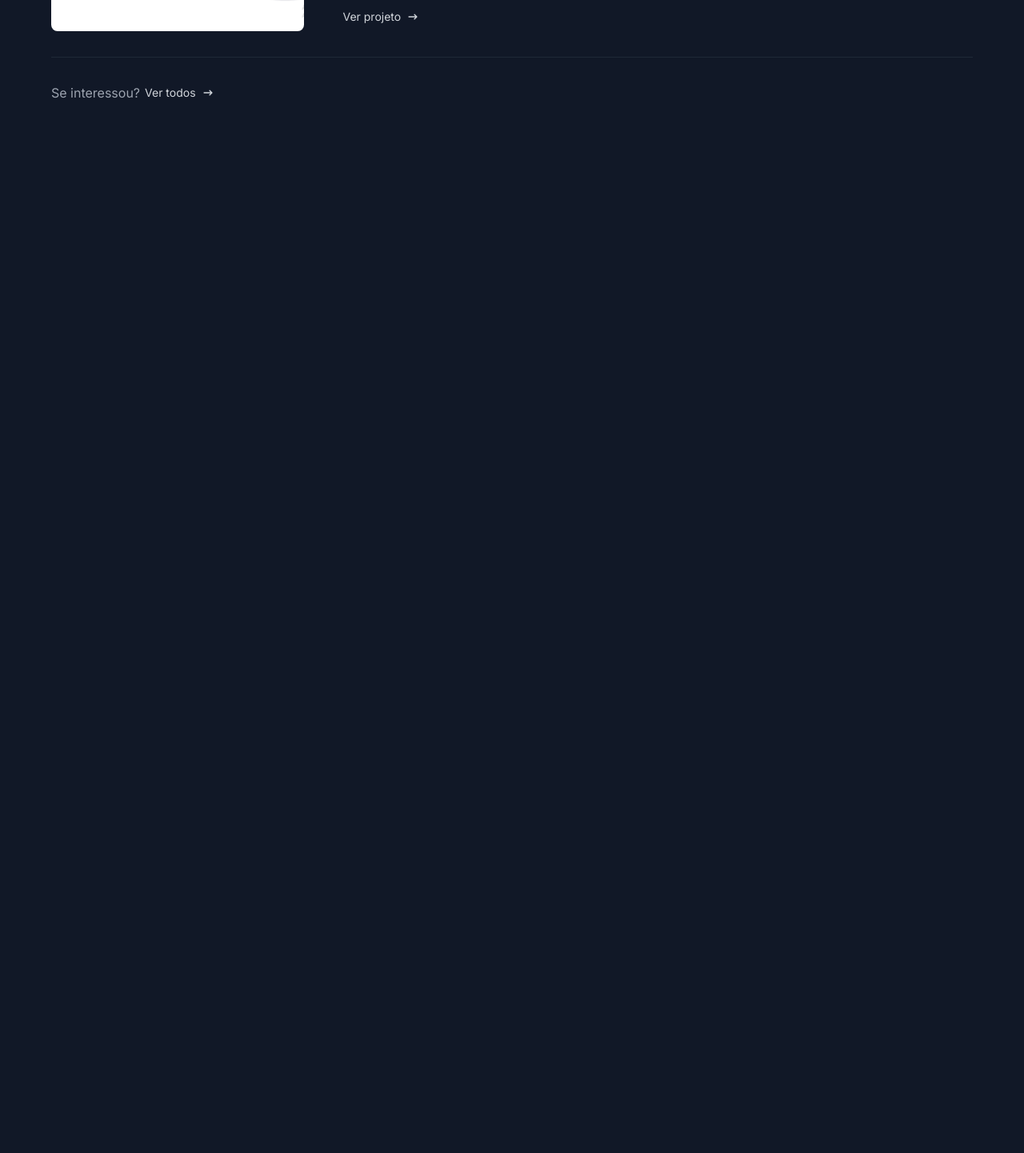
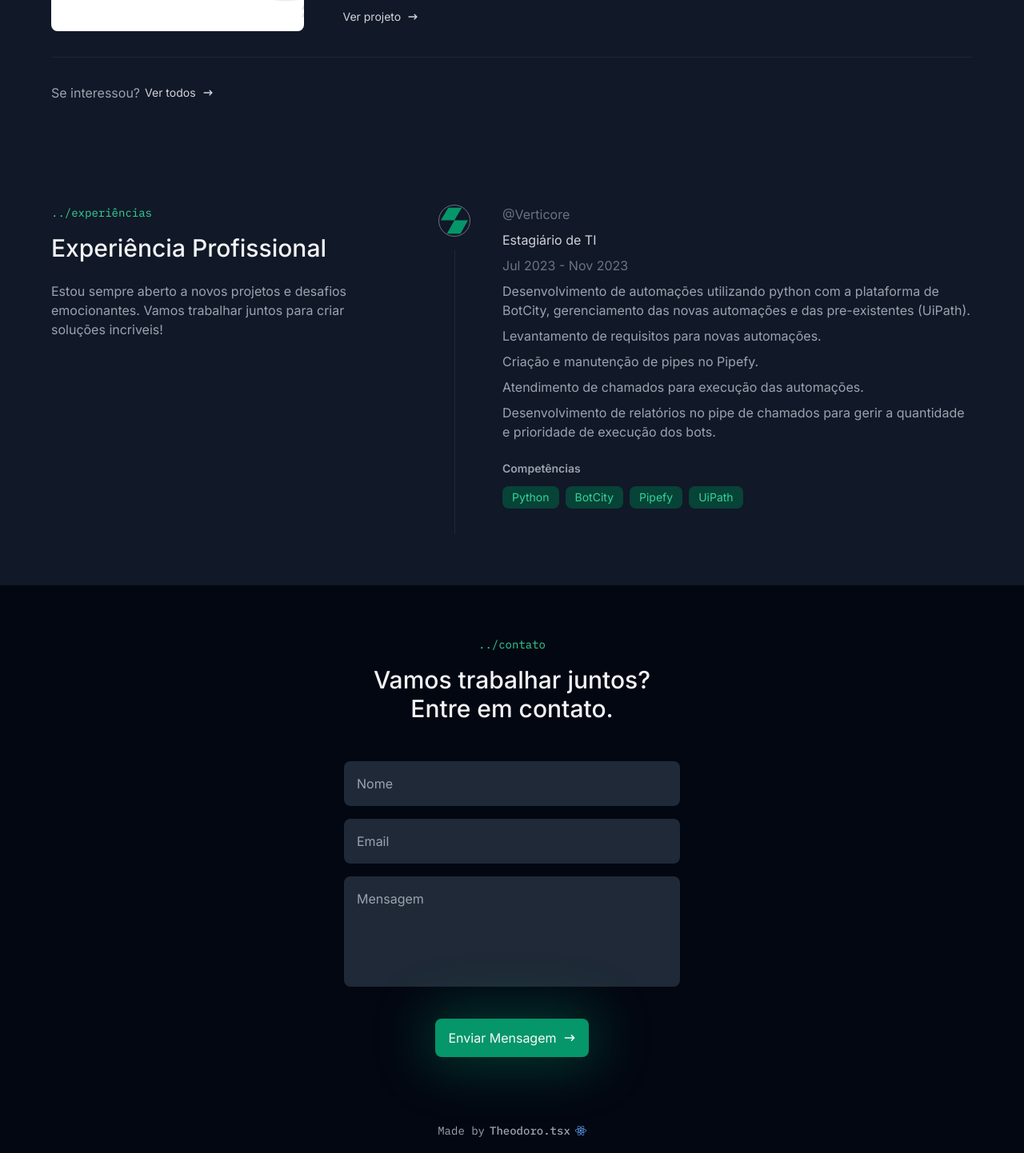
Before and after one commit to ArthurThz/portfolio-2024, a Next.js app: page / in a window 1280 px wide. Shown: the part 2459-3901 px from the top of the page at 80% size. Before the commit the page ends 2651 px from the top, so only its background shows below. Built offline with nearby package versions, Linux system fonts and the light colour scheme.

Commit message:
created contact form

```diff
--- /dev/null
+++ b/app/components/contact-form/index.tsx
@@ -0,0 +1,66 @@
+/* eslint-disable no-empty-pattern */
+/* eslint-disable prettier/prettier */
+"use client";
+import { useForm } from "react-hook-form";
+import React from "react";
+import SectionTitle from "../section-title";
+import { HiArrowNarrowRight } from "react-icons/hi";
+import Button from "../button";
+import { z } from "zod";
+import { zodResolver } from "@hookform/resolvers/zod";
+
+const ContactFormSchema = z.object({
+  name: z.string().min(3).max(100),
+  email: z.string().email(),
+  message: z.string().min(1).max(100),
+});
+
+type ContactFormData = z.infer<typeof ContactFormSchema>;
+const ContactForm = () => {
+  const { handleSubmit, register } = useForm<ContactFormData>({
+    resolver: zodResolver(ContactFormSchema),
+  });
+  const onSubmit = (data: ContactFormData) => {
+    console.log(data);
+  };
+  return (
+    <section className="py-16 px-6 md:py-34 flex items-center justify-center bg-gray-950 ">
+      <div className="w-full max-w-[420px] mx-auto">
+        <SectionTitle
+          subtitle="contato"
+          title="Vamos trabalhar juntos? Entre em contato."
+          className="items-center text-center "
+        />
+        <form
+          onSubmit={handleSubmit(onSubmit)}
+          className="mt-12 w-full flex flex-col gap-4"
+        >
+          <input
+            {...register("name")}
+            type="text"
+            placeholder="Nome"
+            className="w-full h-14 bg-gray-800 rounded-lg placeholder:text-gray-400 text-gray-50 p-4 focus:outline-none focus:ring-2 ring-emerald-600"
+          />
+          <input
+            {...register("email")}
+            type="email"
+            placeholder="Email"
+            className="w-full h-14 bg-gray-800 rounded-lg placeholder:text-gray-400 text-gray-50 p-4 focus:outline-none focus:ring-2 ring-emerald-600"
+          />
+
+          <textarea
+            {...register("message")}
+            placeholder="Mensagem"
+            className="resize-none w-full h-[138px] bg-gray-800 rounded-lg placeholder:text-gray-400 text-gray-50 p-4 focus:outline-none focus:ring-2 ring-emerald-600"
+            maxLength={500}
+          />
+          <Button className="mt-6  w-max mx-auto shadow-button">
+            Enviar Mensagem <HiArrowNarrowRight />
+          </Button>
+        </form>
+      </div>
+    </section>
+  );
+};
+
+export default ContactForm;
--- /dev/null
+++ b/app/components/footer/index.tsx
@@ -0,0 +1,16 @@
+/* eslint-disable prettier/prettier */
+import React from "react";
+import { FaReact } from "react-icons/fa";
+const Footer = () => {
+  return (
+    <footer className="h-14 w-full flex items-center justify-center bg-gray-950 ">
+      <span className="flex items-center gap-1.5 text-xs md:text-sm font-mono text-gray-400">
+        Made by
+        <strong className="font-medium ">Theodoro.tsx</strong>
+        <FaReact className="text-blue-400" />
+      </span>
+    </footer>
+  );
+};
+
+export default Footer;
--- /dev/null
+++ b/app/components/pages/home/work-experience/experice-item.tsx
@@ -0,0 +1,66 @@
+/* eslint-disable react/jsx-no-target-blank */
+/* eslint-disable prettier/prettier */
+import TechBadges from "@/app/components/tech-badges";
+import Image from "next/image";
+import React from "react";
+
+const ExperienceItem = () => {
+  return (
+    <div className="grid grid-cols-[40px,1fr] gap-4 md:gap-10">
+      <div className="flex flex-col items-center gap-4">
+        <div className="rounded-full border border-gray-500 p-0.5">
+          <Image
+            src="/images/icons/project-title-icon.svg"
+            width={40}
+            height={40}
+            className="rounded-ful"
+            alt="logo da empresa"
+          />
+        </div>
+        <div className="h-full w-[1px] bg-gray-800"></div>
+      </div>
+      <div className="">
+        <div className="flex flex-col gap-2 text-sm md:text-base">
+          <a
+            className="text-gray-500 hover:text-emerald-500 transition-colors"
+            target="_blank"
+            href="https://www.linkedin.com/company/verticoregroup/"
+          >
+            @Verticore
+          </a>
+          <h4 className="text-gray-300">Estagiário de TI</h4>
+          <span className="text-gray-500">Jul 2023 - Nov 2023</span>
+          <p className="text-gray-400">
+            Desenvolvimento de automações utilizando python com a plataforma de
+            BotCity, gerenciamento das novas automações e das pre-existentes
+            (UiPath).
+          </p>
+          <p className="text-gray-400">
+            Levantamento de requisitos para novas automações.
+          </p>
+          <p className="text-gray-400">
+            Criação e manutenção de pipes no Pipefy.
+          </p>
+          <p className="text-gray-400">
+            Atendimento de chamados para execução das automações.
+          </p>
+          <p className="text-gray-400">
+            Desenvolvimento de relatórios no pipe de chamados para gerir a
+            quantidade e prioridade de execução dos bots.
+          </p>
+        </div>
+        <p className="text-gray-400 text-sm mb-3 mt-6 font-semibold">
+          Competências
+        </p>
+        <div className="flex gap-x-2 gap-y-3 flex-wrap lg:max-w-[350px] mb-8">
+          <TechBadges name="Python" />
+          <TechBadges name="BotCity" />
+          <TechBadges name="Pipefy" />
+          <TechBadges name="UiPath" />
+        </div>
+      </div>
+    </div>
+  );
+};
+
+export default ExperienceItem;
--- /dev/null
+++ b/app/components/pages/home/work-experience/index.tsx
@@ -0,0 +1,27 @@
+/* eslint-disable prettier/prettier */
+import SectionTitle from "@/app/components/section-title";
+import React from "react";
+import ExperienceItem from "./experice-item";
+
+const WorkExperience = () => {
+  return (
+    <section className="container py-16 flex gap-10 flex-col md:flex-row md:gap-4 lg:gap-16">
+      <div className="max-w-[420px]">
+        <SectionTitle
+          subtitle="experiências"
+          title="Experiência Profissional"
+        />
+        <p className="text-gray-400 mt-6">
+          Estou sempre aberto a novos projetos e desafios emocionantes. Vamos
+          trabalhar juntos para criar soluções incriveis!
+        </p>
+      </div>
+
+      <div className="flex flex-col gap-4 ">
+        <ExperienceItem />
+      </div>
+    </section>
+  );
+};
+
+export default WorkExperience;
--- a/app/layout.tsx
+++ b/app/layout.tsx
@@ -3,6 +3,8 @@ import { Inter, IBM_Plex_Mono } from "next/font/google";
 import "./globals.css";
 import { ReactNode } from "react";
 import Header from "./components/Header";
+import ContactForm from "./components/contact-form";
+import Footer from "./components/footer";
 
 const inter = Inter({
   variable: "--font-inter",
@@ -21,6 +23,8 @@ export default function RootLayout({ children }: { children: ReactNode }) {
       <body>
         <Header />
         {children}
+        <ContactForm />
+        <Footer />
       </body>
     </html>
   );
--- a/app/page.tsx
+++ b/app/page.tsx
@@ -2,6 +2,7 @@
 import Hero from "./components/pages/home/hero-section";
 import HighlightedProjects from "./components/pages/home/highlighted-projects";
 import KnowTechs from "./components/pages/home/know-techs";
+import WorkExperience from "./components/pages/home/work-experience";
 
 export default async function Home() {
   return (
@@ -9,6 +10,7 @@ export default async function Home() {
       <Hero />
       <KnowTechs />
       <HighlightedProjects />
+      <WorkExperience />
     </>
   );
 }
```
